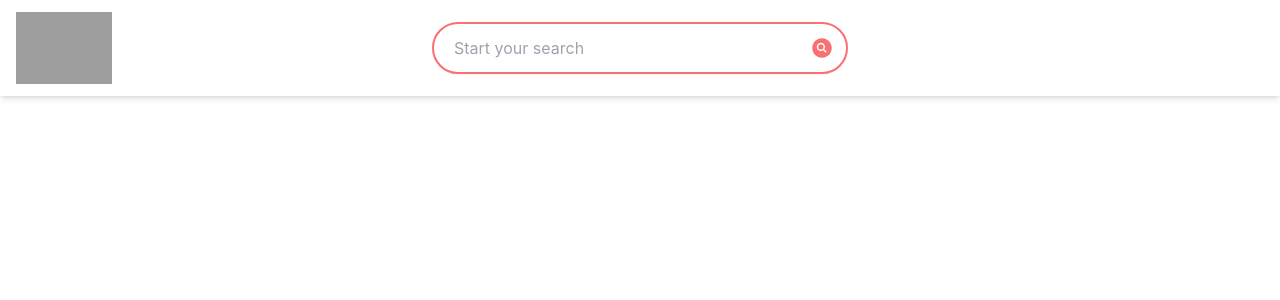
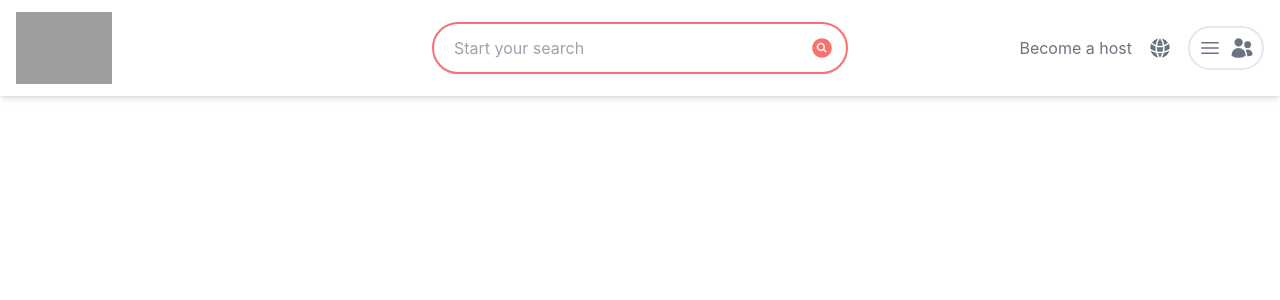
Before and after one commit to MauricioRobinson/airbnb-clone, a Next.js app: page / in a window 1280 px wide. Shown: the top 300 px of the page. Built offline with nearby package versions, Linux system fonts and the light colour scheme; grey boxes are pictures that could not be loaded.

Commit message:
Header section finished

```diff
--- a/src/components/Header/Header.jsx
+++ b/src/components/Header/Header.jsx
@@ -1,6 +1,11 @@
 import Image from "next/image";
 import React from "react";
-import { MagnifyingGlassCircleIcon } from "@heroicons/react/24/solid";
+import {
+  MagnifyingGlassCircleIcon,
+  GlobeAltIcon,
+  UsersIcon,
+  Bars3Icon,
+} from "@heroicons/react/24/solid";
 
 const Header = () => {
   return (
@@ -14,7 +19,7 @@
         />
       </div>
       <div className="my-auto">
-        <div className="border-2 md:border-red-400 rounded-full py-2 flex items-center md:shadow-sm">
+        <div className="md:border-2 md:border-red-400 rounded-full py-2 flex items-center md:shadow-sm">
           <input
             type="search"
             placeholder="Start your search"
@@ -23,7 +28,15 @@
           <MagnifyingGlassCircleIcon className="w-8 h-8 text-red-400 p-1 cursor-pointer hidden md:inline-flex md:mx-2" />
         </div>
       </div>
-      <div>{/* Navigation */}</div>
+      <div className="flex items-center space-x-4 justify-end text-gray-500">
+        <p className="hidden md:inline cursor-pointer">Become a host</p>
+        <GlobeAltIcon className="h-6 w-6" />
+
+        <div className="flex items-center space-x-2 border-2 p-2 rounded-full">
+          <Bars3Icon className="w-6 h-6" />
+          <UsersIcon className="w-6 h-6" />
+        </div>
+      </div>
     </header>
   );
 };
```
